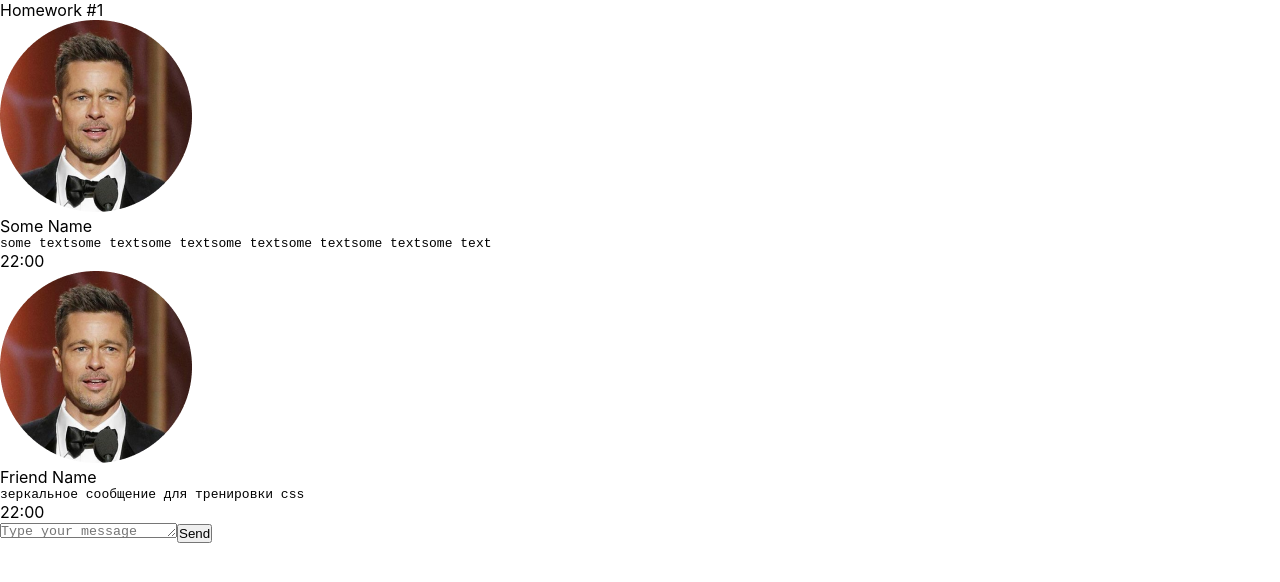
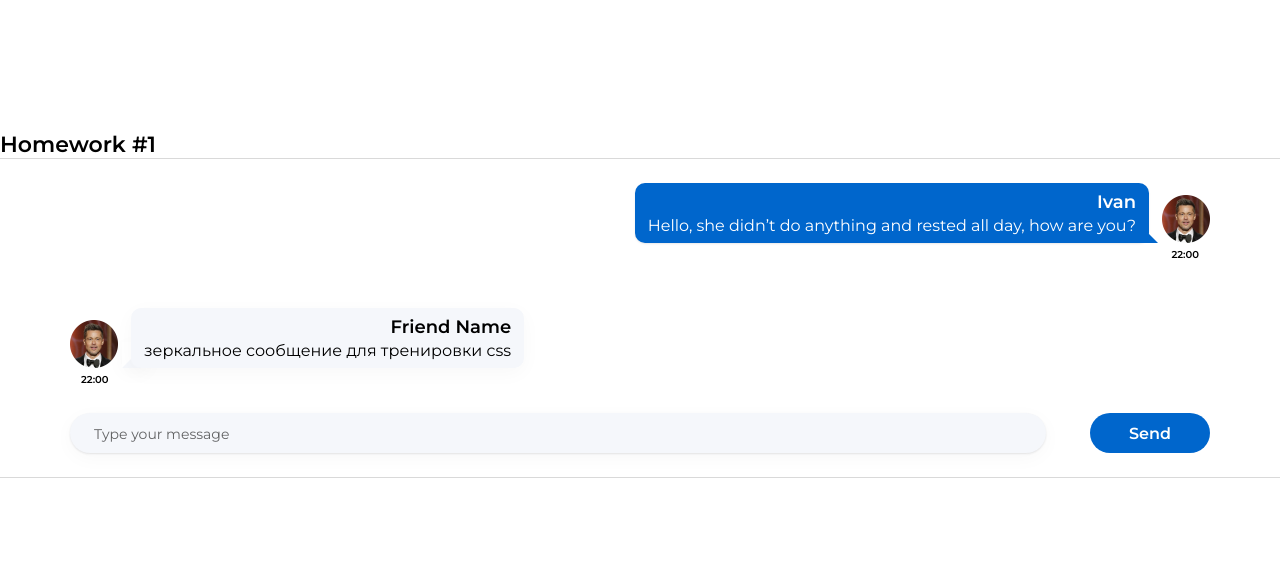
Before and after one commit to stasfilippov/It-incubator-homework, a React (Create React App) app: page / in a window 1280 px wide. Shown: the top 582 px of the page. Built offline with nearby package versions, Linux system fonts and the light colour scheme.

Commit message:
-add complete hw-02-01

```diff
--- a/public/index.html
+++ b/public/index.html
@@ -1,20 +1,24 @@
 <!DOCTYPE html>
 <html lang="en">
 <head>
-    <meta charset="utf-8" />
-    <link rel="icon" href="%PUBLIC_URL%/favicon.ico" />
-    <meta name="viewport" content="width=device-width, initial-scale=1" />
-    <meta name="theme-color" content="#000000" />
+    <meta charset="utf-8"/>
+    <link rel="icon" href="%PUBLIC_URL%/favicon.ico"/>
+    <meta name="viewport" content="width=device-width, initial-scale=1"/>
+    <meta name="theme-color" content="#000000"/>
     <meta
             name="description"
             content="Web site created using create-react-app"
     />
-    <link rel="apple-touch-icon" href="%PUBLIC_URL%/logo192.png" />
+    <link rel="preconnect" href="https://fonts.googleapis.com">
+    <link rel="preconnect" href="https://fonts.gstatic.com" crossorigin>
+    <link href="https://fonts.googleapis.com/css2?family=Montserrat:wght@400;600&family=Roboto:wght@700;900&display=swap"
+          rel="stylesheet">
+    <link rel="apple-touch-icon" href="%PUBLIC_URL%/logo192.png"/>
     <!--
       manifest.json provides metadata used when your web app is installed on a
       user's mobile device or desktop. See https://developers.google.com/web/fundamentals/web-app-manifest/
     -->
-    <link rel="manifest" href="%PUBLIC_URL%/manifest.json" />
+    <link rel="manifest" href="%PUBLIC_URL%/manifest.json"/>
     <!--
       Notice the use of %PUBLIC_URL% in the tags above.
       It will be replaced with the URL of the `public` folder during the build.
--- a/src/index.css
+++ b/src/index.css
@@ -14,6 +14,7 @@ body {
     box-sizing: border-box;
 }
 
+
 code {
     font-family: source-code-pro, Menlo, Monaco, Consolas, 'Courier New',
     monospace;
--- a/src/s1-main/App.module.css
+++ b/src/s1-main/App.module.css
@@ -1,11 +1,24 @@
 .App {
     --header_height: 60px;
+    max-width: 1280px;
+    margin: 0 auto;
+    padding: 131px 0 216px 0;
 }
 
 .hw {
-
+    border-top: 1px solid #D9D9D9;
+    border-bottom: 1px solid #D9D9D9;
+    padding: 24px 70px;
+    display: flex;
+    flex-direction: column;
+    gap: 27px;
 }
 
 .hwTitle {
-
+    color: #000;
+    font-family: Montserrat;
+    font-size: 22px;
+    font-style: normal;
+    font-weight: 600;
+    line-height: normal;
 }
--- a/src/s2-homeworks/hw01/HW1.tsx
+++ b/src/s2-homeworks/hw01/HW1.tsx
@@ -9,7 +9,7 @@ import avatar from './avatar.png'
 * 1 - описать тип MessageType +++
 * 2 - описать тип MessagePropsType в файле Message.tsx +++
 * 3 - в файле Message.tsx отобразить приходящие данные +++
-* 4 - выполнить пункты 2, 3 в файле FriendMessage.tsx
+* 4 - выполнить пункты 2, 3 в файле FriendMessage.tsx +++
 * 5 - сделать стили в соответствии с дизайном
 * */
 export type MessageUserType = {
@@ -33,10 +33,10 @@ export const message0: MessageType = {
 	id: 0,
 	user: {
 		avatar: avatar, // можно менять
-		name: 'Some Name',  // можно менять
+		name: 'Ivan',  // можно менять
 	},
 	message: {
-		text: 'some textsome textsome textsome textsome textsome textsome text', // можно менять
+		text: 'Hello, she didn’t do anything and rested all day, how are you?', // можно менять
 		time: '22:00', // можно менять
 	},
 }
--- a/src/s2-homeworks/hw01/friend-message/FriendMessage.module.css
+++ b/src/s2-homeworks/hw01/friend-message/FriendMessage.module.css
@@ -1,31 +1,70 @@
 .friendMessage {
-
+    display: flex;
+    flex-direction: column;
+    gap: 5px;
 }
 
 .friendImageAndText {
-
+    display: flex;
+    align-items: flex-end;
+    gap: 13px
 }
 
 .friendImageAndText img {
-
+    width: 48px;
+    height: 48px;
 }
 
 .friendText {
-
+    position: relative;
+    display: flex;
+    flex-direction: column;
+    align-items: flex-end;
+    justify-content: center;
+    gap: 3px;
+    min-height: 60px;
+    padding: 2px 13px;
+    background-color: #F5F7FB;
+    border-radius: 10px;
+    box-shadow: 0px 5px 20px rgba(29, 33, 38, 0.03);
+    fill: #F5F7FB;
 }
 
 .friendText:after {
-
+    content: '';
+    z-index: -1;
+    position: absolute; /* Абсолютное позиционирование */
+    left: -9px;
+    bottom: 0; /* Положение треугольника */
+    border: 13px solid transparent;
+    border-bottom: 13px solid #F5F7FB;
+    box-shadow: 0px 5px 20px rgba(29, 33, 38, 0.03);
 }
 
 .friendName {
-
+    color: #000000;
+    font-family: Montserrat;
+    font-size: 18px;
+    font-style: normal;
+    font-weight: 600;
+    line-height: normal;
 }
 
 .friendMessageText {
-
+    color: #000000;
+    font-family: Montserrat;
+    font-size: 16px;
+    font-style: normal;
+    font-weight: 400;
+    line-height: normal;
 }
 
 .friendTime {
-
+    padding: 0 11px;
+    color: #000;
+    font-family: Montserrat;
+    font-size: 10px;
+    font-style: normal;
+    font-weight: 600;
+    line-height: normal;
 }
--- a/src/s2-homeworks/hw01/message-sender/MessageSender.module.css
+++ b/src/s2-homeworks/hw01/message-sender/MessageSender.module.css
@@ -1,18 +1,64 @@
 .sendForm {
-
+    display: flex;
+    justify-content: space-between;
 }
 
 .textarea {
+    display: flex;
+    align-content: center;
+    width: 976px;
+    resize: none;
+    min-height: 40px;
+    padding: 12px 24px;
+    overflow: hidden;
+    border-radius: 20px;
+    border: none;
+    background: #F5F7FB;
+    box-shadow: 0px 1px 2px 0px rgba(29, 33, 38, 0.10), 0px 5px 20px 0px rgba(29, 33, 38, 0.03);
+    color: rgba(0, 0, 0, 0.60);
+    font-family: Montserrat;
+    font-size: 14px;
+    font-style: normal;
+    font-weight: 400;
+    line-height: normal;
+}
 
+.textarea::placeholder {
+    color: rgba(0, 0, 0, 0.60);
+    font-family: Montserrat;
+    font-size: 14px;
+    font-style: normal;
+    font-weight: 400;
+    line-height: normal;
+}
+
+.textarea:focus {
+    outline: none;
 }
 
 .button {
-
+    display: flex;
+    align-items: center;
+    justify-content: center;
+    width: 120px;
+    height: 40px;
+    padding: 10px 38px;
+    border-radius: 20px;
+    border: none;
+    background: #0066CC;
+    color: #FFF;
+    font-family: Montserrat;
+    font-size: 16px;
+    font-style: normal;
+    font-weight: 600;
+    line-height: normal;
+    cursor: pointer;
 }
 
 .button:hover {
+    background: #1640f8;
+}
 
-}
 .button:active {
 
 }
--- a/src/s2-homeworks/hw01/message/Message.module.css
+++ b/src/s2-homeworks/hw01/message/Message.module.css
@@ -1,31 +1,71 @@
 .message {
-
+    display: flex;
+    flex-direction: column;
+    align-items: flex-end;
+    gap: 5px;
+    margin-bottom: 47px;
 }
 
 .imageAndText {
-
+    display: flex;
+    flex-direction: row-reverse;
+    justify-content: flex-start;
+    align-items: flex-end;
+    gap: 13px
 }
 
 .imageAndText img {
-
+    width: 48px;
+    height: 48px;
 }
 
 .text {
-
+    position: relative;
+    display: flex;
+    flex-direction: column;
+    align-items: flex-end;
+    justify-content: center;
+    gap: 3px;
+    min-height: 60px;
+    padding: 2px 13px;
+    background-color: #0066CC;
+    border-radius: 10px;
+    box-shadow: 0px 1px 2px rgba(29, 33, 38, 0.10);
 }
 
 .text:after {
-
+    content: '';
+    position: absolute; /* Абсолютное позиционирование */
+    right: -9px;
+    bottom: 0; /* Положение треугольника */
+    border: 13px solid transparent;
+    border-bottom: 13px solid #0066CC;
 }
 
 .name {
-
+    color: #FFF;
+    font-family: Montserrat;
+    font-size: 18px;
+    font-style: normal;
+    font-weight: 600;
+    line-height: normal;
 }
 
 .messageText {
-
+    color: #FFF;
+    font-family: Montserrat;
+    font-size: 16px;
+    font-style: normal;
+    font-weight: 400;
+    line-height: normal;
 }
 
 .time {
-
+    padding: 0 11px;
+    color: #000;
+    font-family: Montserrat;
+    font-size: 10px;
+    font-style: normal;
+    font-weight: 600;
+    line-height: normal;
 }
```
Lines whose indentation alone changed are shown as unchanged.
